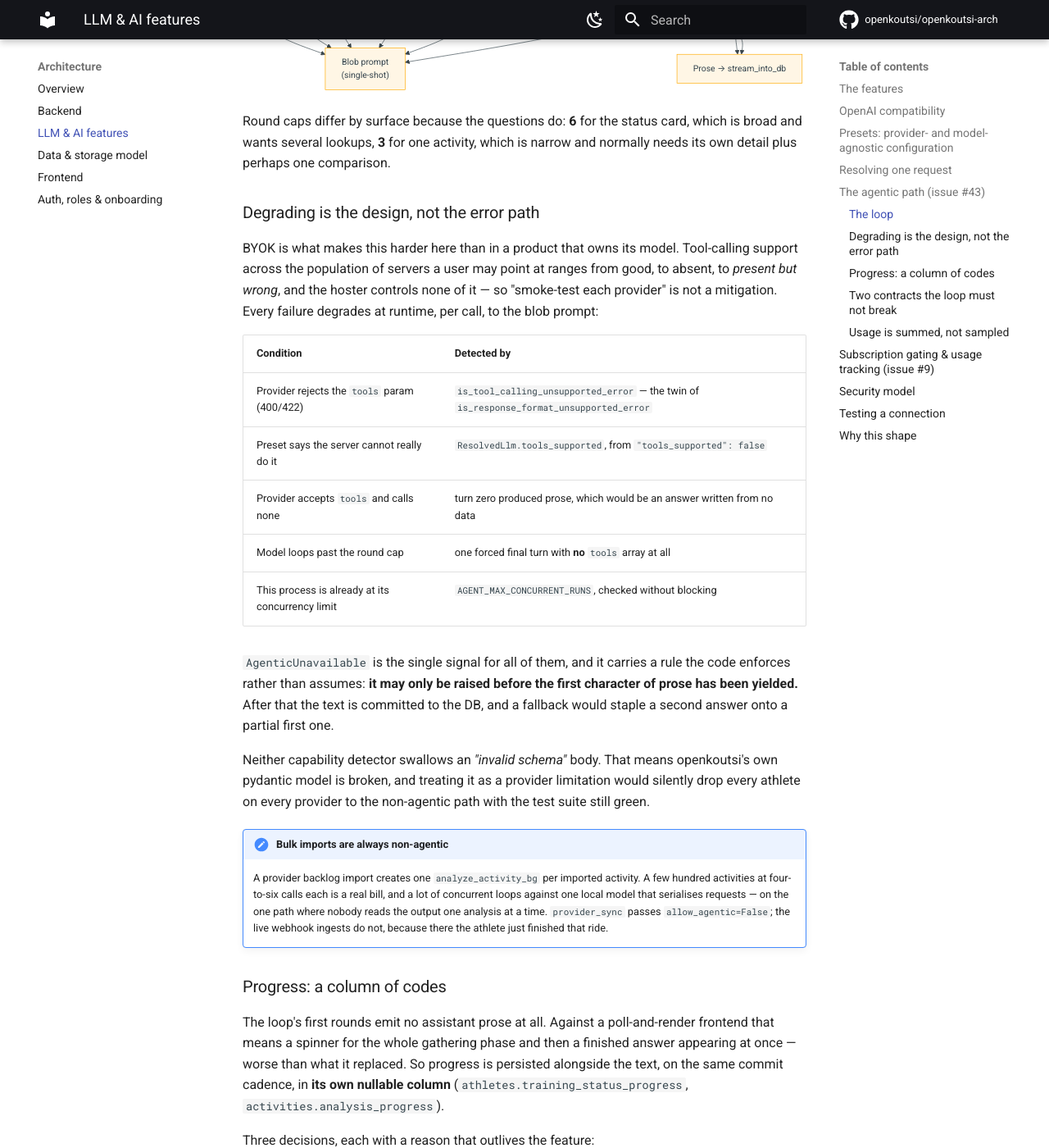
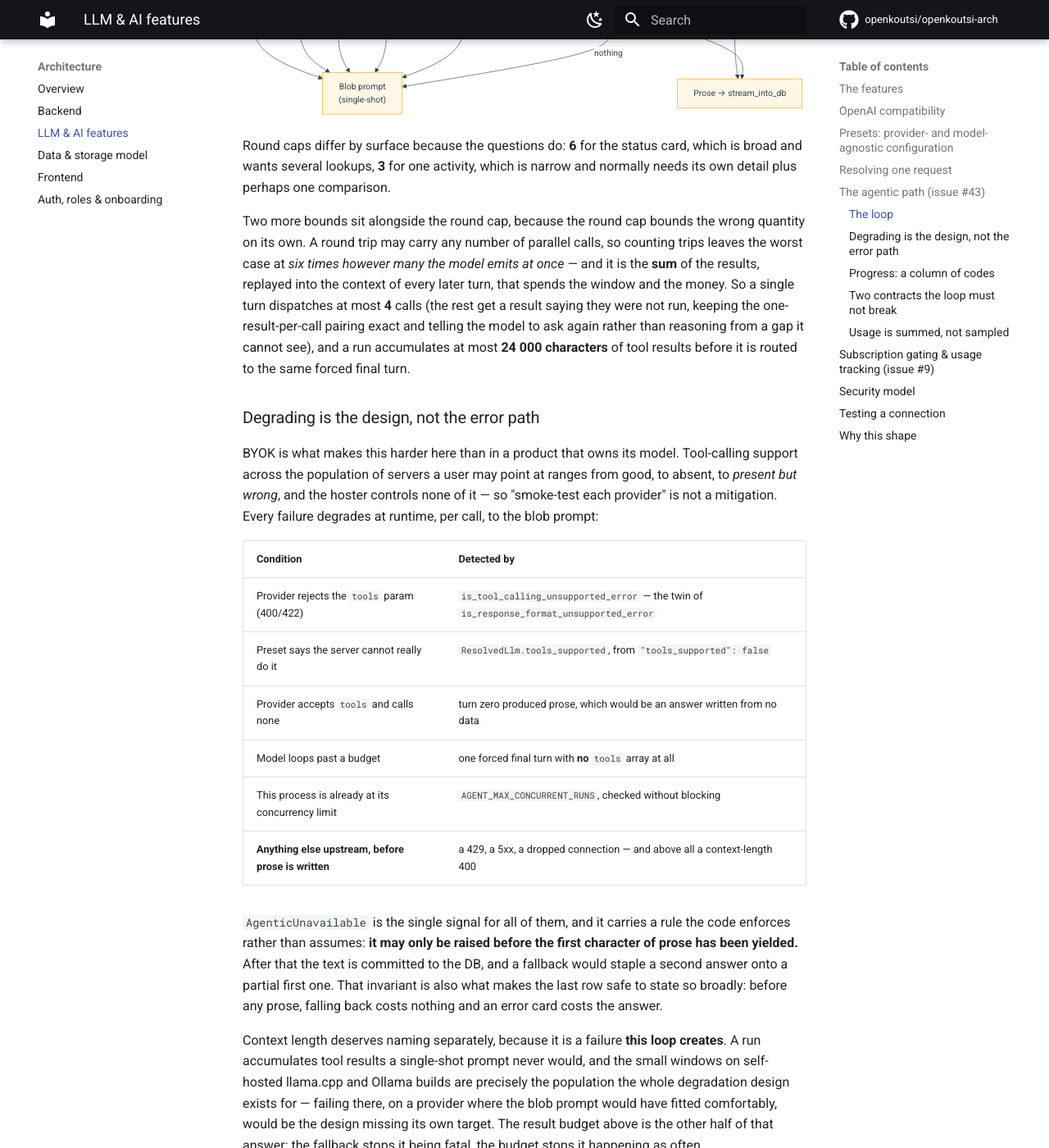
Before and after one commit to openkoutsi/openkoutsi-arch, an MkDocs documentation site: the page built from docs/architecture/llm.md, in a window 1280 px wide and 1400 px high, scrolled down 6939 px. Shown: the whole window at 82% size. Built offline with MkDocs 1.6.1 and Material for MkDocs 9.7.7, drawn with Linux system fonts in a browser that asks for light colours; comment, search, counter and statistics services are not loaded; some of the changed text lies outside the part shown.

Commit message:
Follow the loop's review round back into the architecture (#43)
PR #25 landed describing the loop as it was written; review then changed two of
the things it describes, so the page needs to keep up rather than be subtly
wrong about the interesting parts.

The fallback table gains the row that matters most on the population this
design targets — any upstream failure before prose is written, which now
degrades rather than failing the run. Context length gets named on its own,
because it is a failure the loop *creates*: it accumulates tool results a
single-shot prompt never would, and the small windows on self-hosted builds are
exactly who the fallback is for. Failing there would be the design missing its
own target.

The invalid-function-schema exception moves from "neither detector swallows it"
to an explicit check, which is what it had to become once everything else falls
back around it.

And the budgets: the round cap alone bounds the wrong quantity, since a round
may carry any number of parallel calls and it is their sum — replayed into every
later turn — that spends the window and the money. Both new bounds route to the
forced final turn the page already described.

Co-Authored-By: Claude Opus 5 <noreply@anthropic.com>
Claude-Session: https://claude.ai/code/session_01CvSdkivw9YRSfqjhbKrJoD

```diff
--- a/docs/architecture/llm.md
+++ b/docs/architecture/llm.md
@@ -194,11 +194,11 @@ flowchart TD
     Cfg -->|yes| Slot{"agent slot free?"}
     Slot -->|no| Blob
     Slot -->|yes| Turn["Completion with tools"]
-    Turn -->|"400/422 naming 'tools'"| Blob
-    Turn -->|"tool calls"| Dispatch["call_tool per call<br/>(progress code committed)"]
-    Dispatch --> Cap{"round cap reached?"}
+    Turn -->|"any upstream failure<br/>before prose"| Blob
+    Turn -->|"tool calls"| Dispatch["≤4 calls dispatched<br/>(progress code committed)"]
+    Dispatch --> Cap{"round cap or<br/>result budget spent?"}
     Cap -->|no| Turn
-    Cap -->|yes| Forced["Final turn, no tools,<br/>format rule restated"]
+    Cap -->|yes| Forced["Final turn, no tools,<br/>stop instruction + format rule"]
     Turn -->|"prose, after ≥1 tool round"| Answer["Prose → stream_into_db"]
     Forced --> Answer
     Turn -->|"prose, turn zero"| Blob
@@ -208,6 +208,15 @@ flowchart TD
 Round caps differ by surface because the questions do: **6** for the status card, which is broad
 and wants several lookups, **3** for one activity, which is narrow and normally needs its own
 detail plus perhaps one comparison.
+
+Two more bounds sit alongside the round cap, because the round cap bounds the wrong quantity on
+its own. A round trip may carry any number of parallel calls, so counting trips leaves the worst
+case at *six times however many the model emits at once* — and it is the **sum** of the results,
+replayed into the context of every later turn, that spends the window and the money. So a single
+turn dispatches at most **4** calls (the rest get a result saying they were not run, keeping the
+one-result-per-call pairing exact and telling the model to ask again rather than reasoning from a
+gap it cannot see), and a run accumulates at most **24 000 characters** of tool results before it
+is routed to the same forced final turn.
 
 ### Degrading is the design, not the error path
 
@@ -221,17 +230,28 @@ mitigation. Every failure degrades at runtime, per call, to the blob prompt:
 | Provider rejects the `tools` param (400/422) | `is_tool_calling_unsupported_error` — the twin of `is_response_format_unsupported_error` |
 | Preset says the server cannot really do it | `ResolvedLlm.tools_supported`, from `"tools_supported": false` |
 | Provider accepts `tools` and calls none | turn zero produced prose, which would be an answer written from no data |
-| Model loops past the round cap | one forced final turn with **no** `tools` array at all |
+| Model loops past a budget | one forced final turn with **no** `tools` array at all |
 | This process is already at its concurrency limit | `AGENT_MAX_CONCURRENT_RUNS`, checked without blocking |
+| **Anything else upstream, before prose is written** | a 429, a 5xx, a dropped connection — and above all a context-length 400 |
 
 `AgenticUnavailable` is the single signal for all of them, and it carries a rule the code
 enforces rather than assumes: **it may only be raised before the first character of prose has
 been yielded.** After that the text is committed to the DB, and a fallback would staple a second
-answer onto a partial first one.
+answer onto a partial first one. That invariant is also what makes the last row safe to state so
+broadly: before any prose, falling back costs nothing and an error card costs the answer.
 
-Neither capability detector swallows an *"invalid schema"* body. That means openkoutsi's own
-pydantic model is broken, and treating it as a provider limitation would silently drop every
-athlete on every provider to the non-agentic path with the test suite still green.
+Context length deserves naming separately, because it is a failure **this loop creates**. A run
+accumulates tool results a single-shot prompt never would, and the small windows on self-hosted
+llama.cpp and Ollama builds are precisely the population the whole degradation design exists for
+— failing there, on a provider where the blob prompt would have fitted comfortably, would be the
+design missing its own target. The result budget above is the other half of that answer: the
+fallback stops it being fatal, the budget stops it happening as often.
+
+The one thing that does **not** degrade is an *"invalid function schema"* body
+(`is_our_tool_schema_error`). That means openkoutsi's own pydantic model is broken, and treating
+it as a provider limitation would silently drop every athlete on every provider to the
+non-agentic path with the test suite still green. It has to be an explicit check rather than a
+non-match, precisely because everything else now falls back around it.
 
 !!! note "Bulk imports are always non-agentic"
     A provider backlog import creates one `analyze_activity_bg` per imported activity. A few
```
